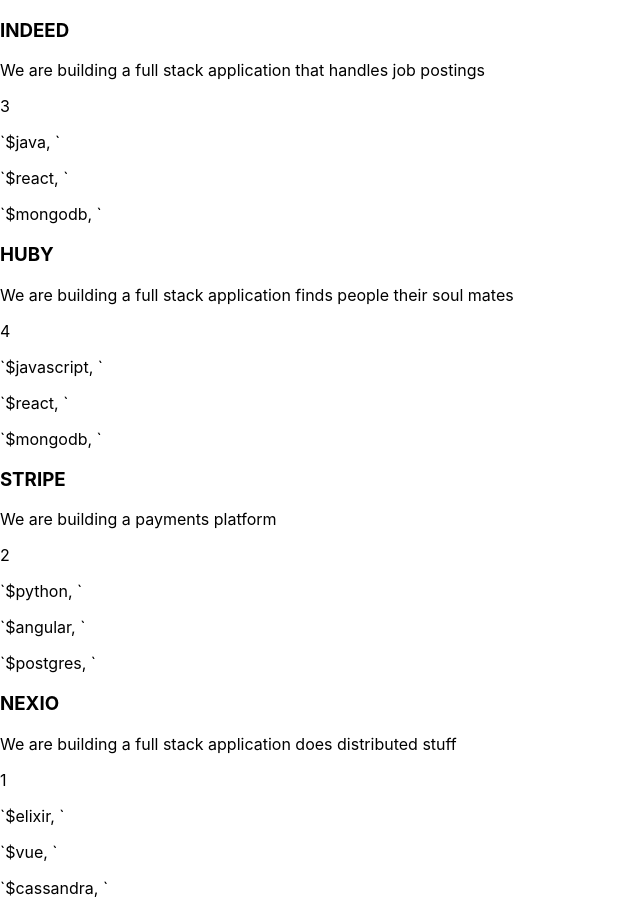
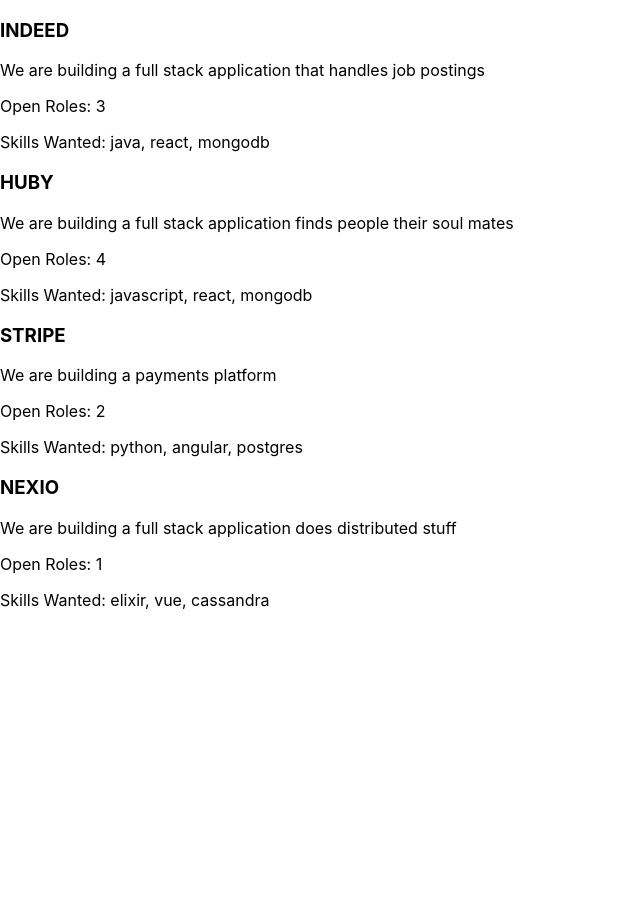
Before and after one commit to ckbball/dev-client, a React (Create React App) app: page / in a window 1280 px wide. Shown: the whole page, without its empty margins (0-640 px from the left). After the commit the page ends 800 px from the top, so only its background shows below. Built offline with nearby package versions, Linux system fonts and the light colour scheme.

Commit message:
added list-item component

```diff
--- a/src/components/list-item/list-item.component.jsx
+++ b/src/components/list-item/list-item.component.jsx
@@ -18,14 +18,8 @@
   >
     <h3 className="team-name"> {name.toUpperCase()}</h3>
     <p className="team-description">{description}</p>
-    <p className="team-roles">{openRoles}</p>
-    <div className="team-skills">
-      {skills
-        .filter((skill, idx) => idx < 5)
-        .map(skill => (
-          <p className="skill-name">`${skill}, `</p>
-        ))}
-    </div>
+    <p className="team-roles">Open Roles: {openRoles}</p>
+    <div className="team-skills">Skills Wanted: {skills.join(", ")}</div>
   </div>
 );
 
```
